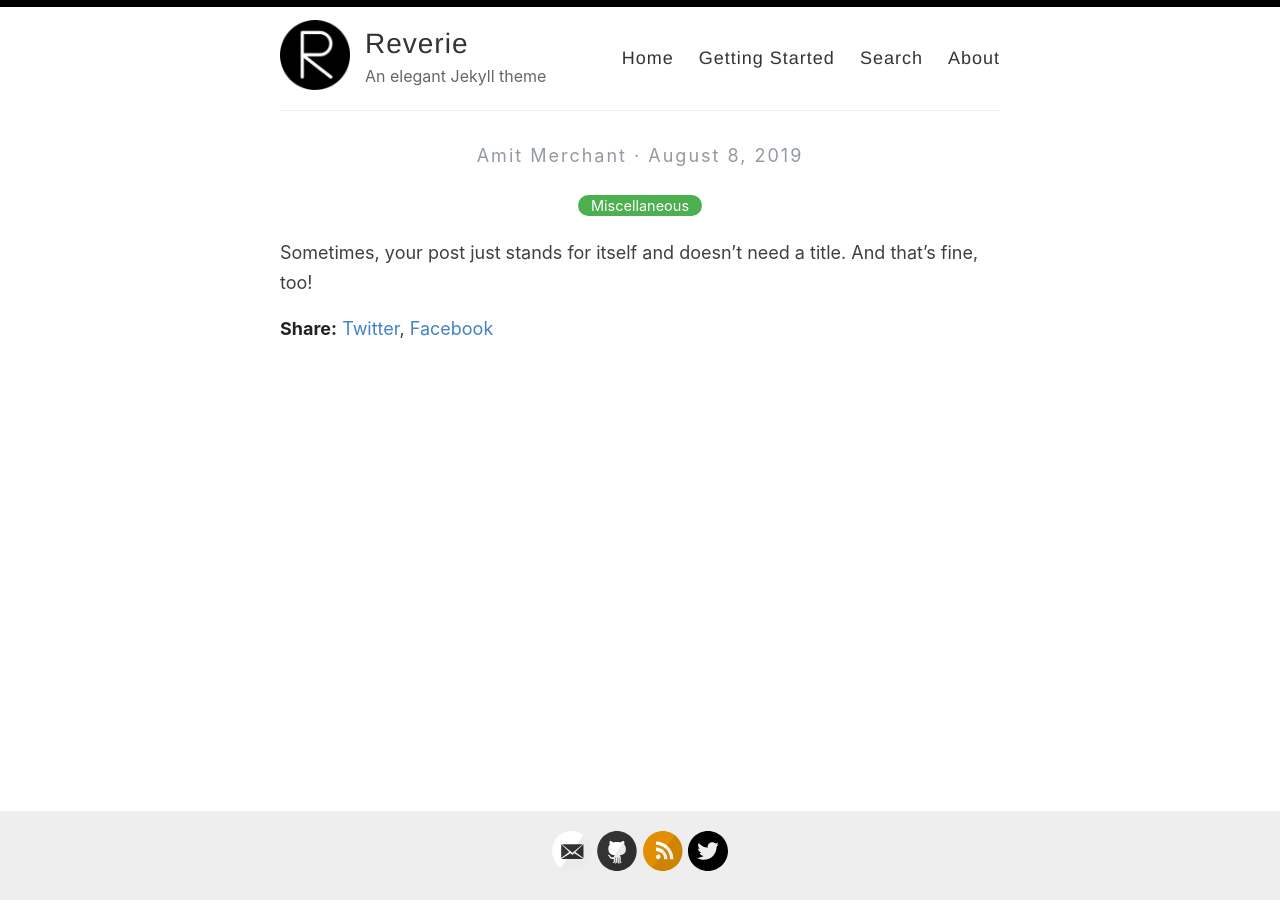
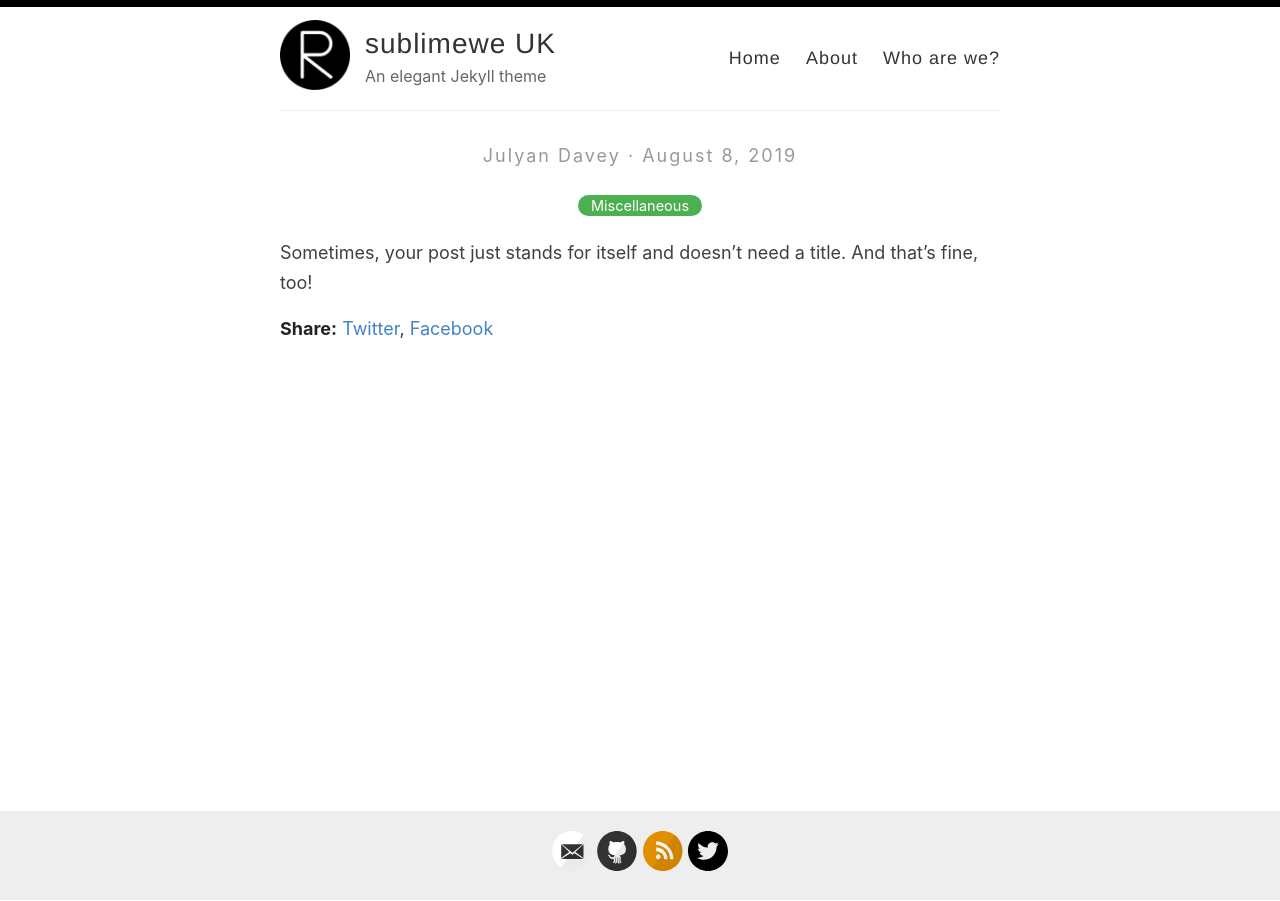
Before and after one commit to larriant/sublimewe, a Jekyll site: the page built from _posts/2019-08-08-no-title-posts.md, in a window 1280 px wide. Built offline with Jekyll 4.4.1, drawn with Linux system fonts in a browser that asks for light colours.

```diff
--- a/_config.yml
+++ b/_config.yml
@@ -3,10 +3,10 @@
 #
 
 # Name of your site (displayed in the header)
-name: Reverie
+name: sublimewe UK
 
 # Name of the author
-author: Amit Merchant
+author: Julyan Davey
 
 # Short bio or description (displayed in the header)
 description: An elegant Jekyll theme
@@ -55,7 +55,7 @@ enforce_ssl: https://www.amitmerchant.com/reverie
 # (http://yourusername.github.io/repository-name)
 # and NOT your User repository (http://yourusername.github.io)
 # then add in the baseurl here, like this: "/repository-name"
-baseurl: "/reverie"
+baseurl: "/sublimewe"
 
 #
 # !! You don't need to change any of the configuration flags below !!
--- a/_layouts/default.html
+++ b/_layouts/default.html
@@ -29,9 +29,8 @@
 
             <nav>
               <a href="{{ site.baseurl }}/">Home</a>
-              <a href="{{ site.baseurl }}/getting-started">Getting Started</a>
-              <a href="{{ site.baseurl }}/search">Search</a>
               <a href="{{ site.baseurl }}/about">About</a>
+              <a href="{{ site.baseurl }}/who">Who are we?</a>
             </nav>
           </header>
         </div>
--- a/index.html
+++ b/index.html
@@ -1,6 +1,10 @@
 ---
 layout: default
 ---
+
+<div>
+  <h1>Welcome to sublimewe</h1>
+</div>
 
 <div class="posts">
   {% for post in paginator.posts %}
```
Also changed, not shown: _pages/getting-started.md (deleted, +0 -51 lines), _pages/who.md (added, +5 -0 lines).
